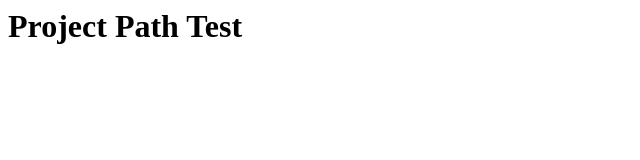
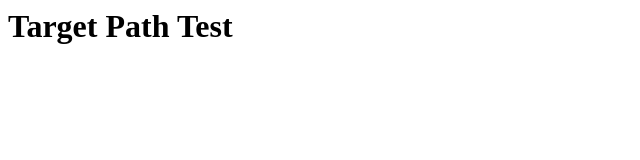
Before and after one commit to maggieying/TargetPathTest, a plain HTML site: page index.html in a window 1280 px wide. Shown: the whole page, without its empty margins (0-640 px from the left). Drawn offline with Linux system fonts and the light colour scheme.

Commit message:
target path test

```diff
--- a/index.html
+++ b/index.html
@@ -1,3 +1,3 @@
 <html>
-<h1>Project Path Test</h1>
+<h1>Target Path Test</h1>
 </html>
```
